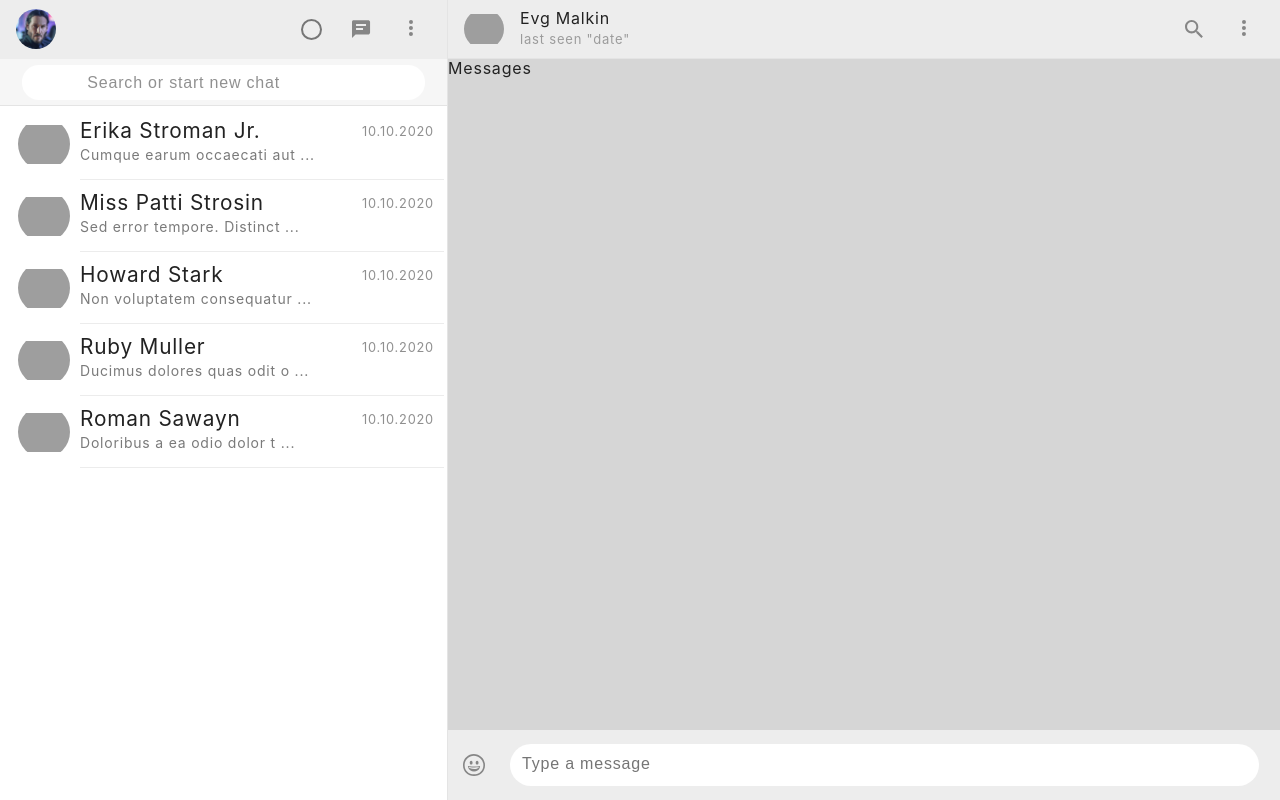
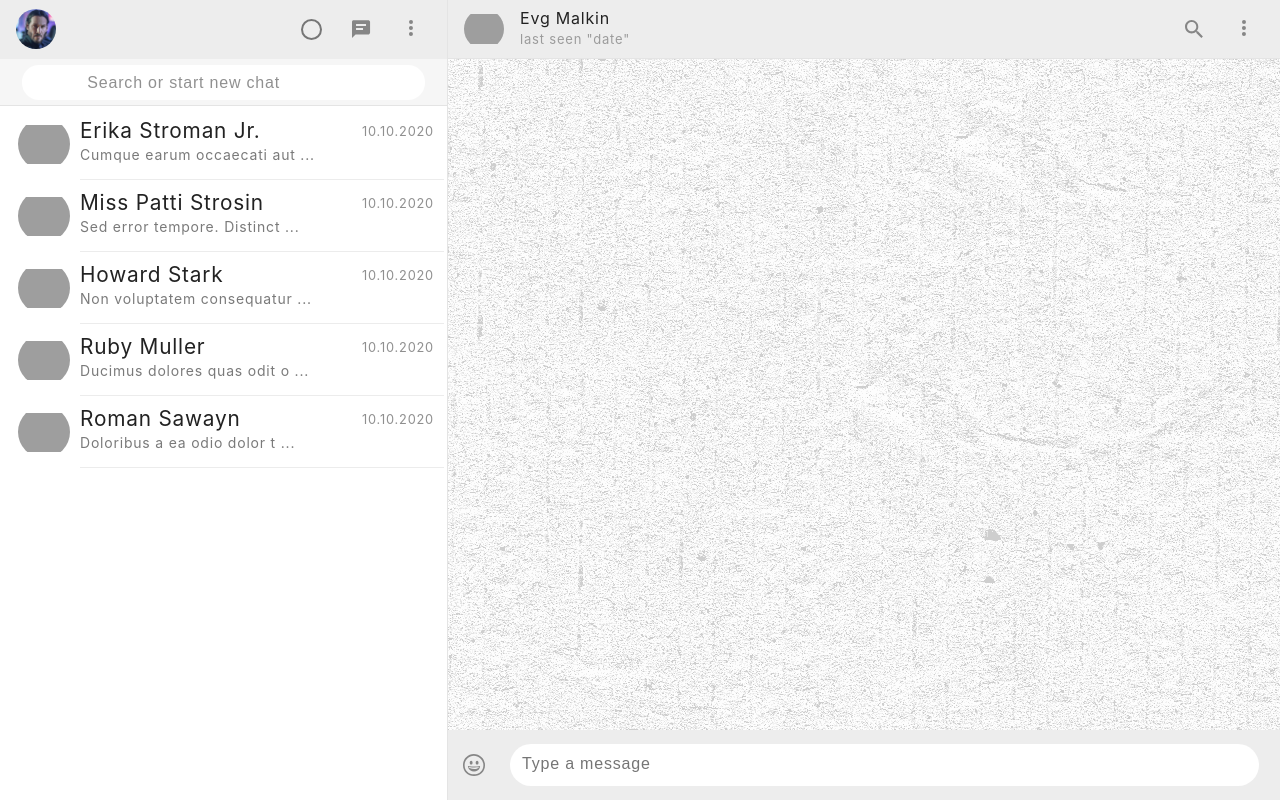
Before and after one commit to yygthb/whatsApp-demo, a React (Create React App) app: page / in a window 1280 px wide. Built offline with nearby package versions, Linux system fonts and the light colour scheme; grey boxes are pictures that could not be loaded.

Commit message:
main content background styles

```diff
--- a/src/components/Content/ActiveDialog/ActiveDialog.css
+++ b/src/components/Content/ActiveDialog/ActiveDialog.css
@@ -70,9 +70,32 @@
 .activedialog__content {
   width: 100%;
   height: 100%;
-    /* background-image: url(/images/wallpaper.webp); */
-    background-color: #d6d6d6;
+  position: relative;
+}
+.activedialog__content_background {
+    width: 100%;
+    height: 100%;
+    background-image: url(/images/wallpaper-min.png);
+    opacity: .4;
+}
+/* .activedialog__content_background::after {
+  display: block;
+  content: '';
+  position: absolute;
+  top: 0;
+  left: 0;
+  width: 100%;
+  height: 100%;
+  background-color: var(--content-dialogs-background-color);
+  opacity: .2;
+} */
 
+.content__main {
+  position: absolute;
+  width: 100%;
+  height: 100%;
+  top: 0;
+  left: 0;
 }
 
 /* ------------------------Footer------------------------ */
--- a/src/components/Content/ActiveDialog/ActiveDialog.js
+++ b/src/components/Content/ActiveDialog/ActiveDialog.js
@@ -25,7 +25,11 @@ export default function ActiveDialog ({dialog}) {
         </div>
       </header>
       <main className="activedialog__content">
-        Messages
+        <div className="activedialog__content_background"></div>
+        <div className="content__main">
+          {dialog.userLastMessage}
+        </div>
+
       </main>
       <footer className="activedialog__footer">
         <div className="footer__emoji">
--- a/src/components/Content/Content.css
+++ b/src/components/Content/Content.css
@@ -1,5 +1,5 @@
 .page__content_home {
-  background-color: var(--content-background-color);
+  background-color: var(--content-main-background-color);
   display: flex;
   justify-content: center;
   align-items: center;
--- a/src/index.css
+++ b/src/index.css
@@ -31,7 +31,8 @@ code {
   --background-top-color: #009688;
   --background-top-height: 125px;
   --background-mid-color: #d9dbd5;
-  --content-background-color: #f8f9fb;
+  --content-main-background-color: #f8f9fb;
+  --content-dialogs-background-color: #e5ddd5;
   --intro-secondary: rgba(0, 0, 0, 0.45);
   --header-control-background: #d5d5d5;
   --page-shadow-rgb: rgb(162, 162, 162);
```
Also changed, not shown: public/images/wallpaper-min.png (added).
